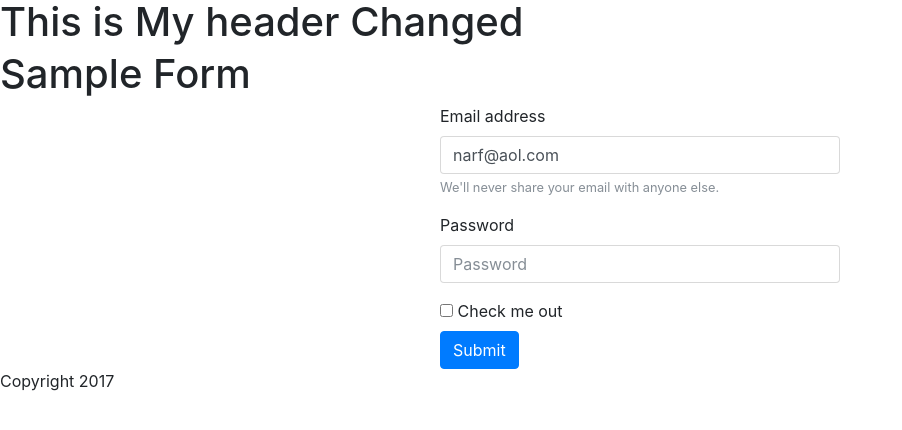
After one commit to aSanchezzz/hobby-app-1, a Python web app: template myapp/templates/form-sample.html in a window 1280 px wide. The commit adds this page. Shown: the top 430 px of the page, without its empty margins (0-902 px from the left). Run offline with Jinja, Linux system fonts and the light colour scheme; the template is opened without the code that fills it, so the values that code supplies are empty; some libraries are stand-ins or nearby versions.

Commit message:
html forms

```diff
--- a/myapp/templates/base.html
+++ b/myapp/templates/base.html
@@ -7,6 +7,13 @@
       Hello
       {% endblock %}
     </title>
+    <link rel="stylesheet" href="https://maxcdn.bootstrapcdn.com/bootstrap/4.0.0-beta/css/bootstrap.min.css" integrity="sha384-/Y6pD6FV/Vv2HJnA6t+vslU6fwYXjCFtcEpHbNJ0lyAFsXTsjBbfaDjzALeQsN6M" crossorigin="anonymous">
+    <style type="text/css">
+      form {
+        max-width: 400px;
+        margin: 0 auto;
+      }
+    </style>
     {% endblock %}
   </head>
   <body>
@@ -21,5 +28,8 @@
       Copyright 2017
       {% endblock %}
     </footer>
+    <script src="https://code.jquery.com/jquery-3.2.1.slim.min.js" integrity="sha384-KJ3o2DKtIkvYIK3UENzmM7KCkRr/rE9/Qpg6aAZGJwFDMVNA/GpGFF93hXpG5KkN" crossorigin="anonymous"></script>
+    <script src="https://cdnjs.cloudflare.com/ajax/libs/popper.js/1.11.0/umd/popper.min.js" integrity="sha384-b/U6ypiBEHpOf/4+1nzFpr53nxSS+GLCkfwBdFNTxtclqqenISfwAzpKaMNFNmj4" crossorigin="anonymous"></script>
+    <script src="https://maxcdn.bootstrapcdn.com/bootstrap/4.0.0-beta/js/bootstrap.min.js" integrity="sha384-h0AbiXch4ZDo7tp9hKZ4TsHbi047NrKGLO3SEJAg45jXxnGIfYzk4Si90RDIqNm1" crossorigin="anonymous"></script>
   </body>
 </html>
--- /dev/null
+++ b/myapp/templates/form-sample.html
@@ -0,0 +1,24 @@
+{% extends "base.html" %}
+{% block title %}Sample Form{% endblock %}
+{% block content %}
+<h1>Sample Form</h1>
+<form action="" method="post">
+  <input type="hidden" name="secretstuff" value="dontlookhere">
+  <div class="form-group">
+    <label for="exampleInputEmail1">Email address</label>
+    <input type="email" class="form-control" id="exampleInputEmail1" aria-describedby="emailHelp" placeholder="Enter email" required name="email" value="narf@aol.com">
+    <small id="emailHelp" class="form-text text-muted">We'll never share your email with anyone else.</small>
+  </div>
+  <div class="form-group">
+    <label for="exampleInputPassword1">Password</label>
+    <input type="password" class="form-control" id="exampleInputPassword1" placeholder="Password" required name="password">
+  </div>
+  <div class="form-check">
+    <label class="form-check-label">
+      <input type="checkbox" class="form-check-input" name="checkbox">
+      Check me out
+    </label>
+  </div>
+  <button type="submit" class="btn btn-primary">Submit</button>
+</form>
+{% endblock %}
```
Also changed, not shown: hobby.py (+7 -0 lines).
